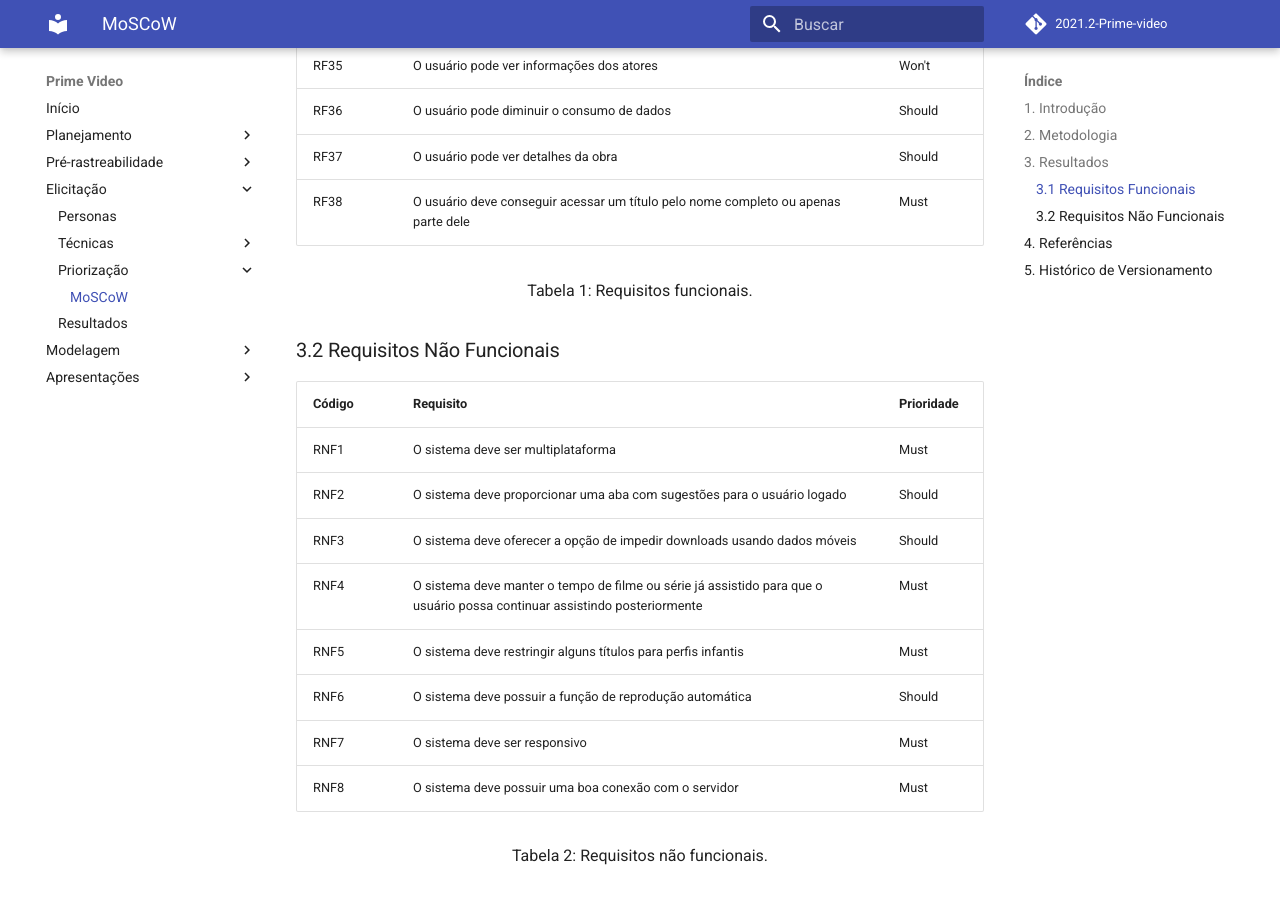
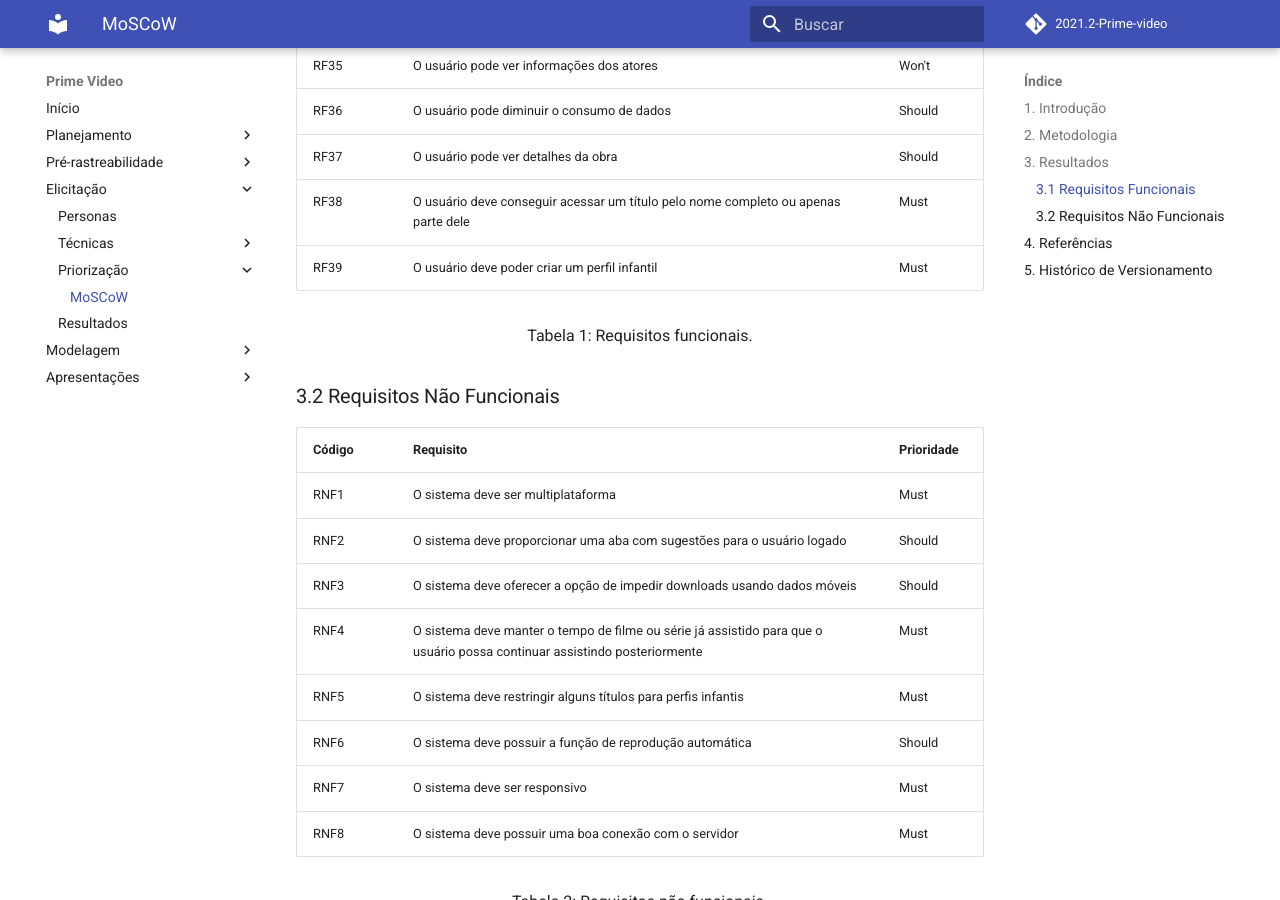
Before and after one commit to Requisitos-de-Software/2021.2-Prime-video, an MkDocs documentation site: the page built from docs/elicitacao/priorizacao/moscow.md, in a window 1280 px wide and 900 px high, scrolled down 2559 px. Built offline with MkDocs 1.6.1 and Material for MkDocs 9.7.7, drawn with Linux system fonts in a browser that asks for light colours; comment, search, counter and statistics services are not loaded.

Commit message:
Update moscow.md

```diff
--- a/docs/elicitacao/priorizacao/moscow.md
+++ b/docs/elicitacao/priorizacao/moscow.md
@@ -70,6 +70,7 @@
 |RF36| O usuário pode diminuir o consumo de dados|Should|
 |RF37| O usuário pode ver detalhes da obra |Should|
 |RF38| O usuário deve conseguir acessar um título pelo nome completo ou apenas parte dele |Must|
+|RF39| O usuário deve poder criar um perfil infantil |Must|
 
 <center>
 Tabela 1: Requisitos funcionais.
```
